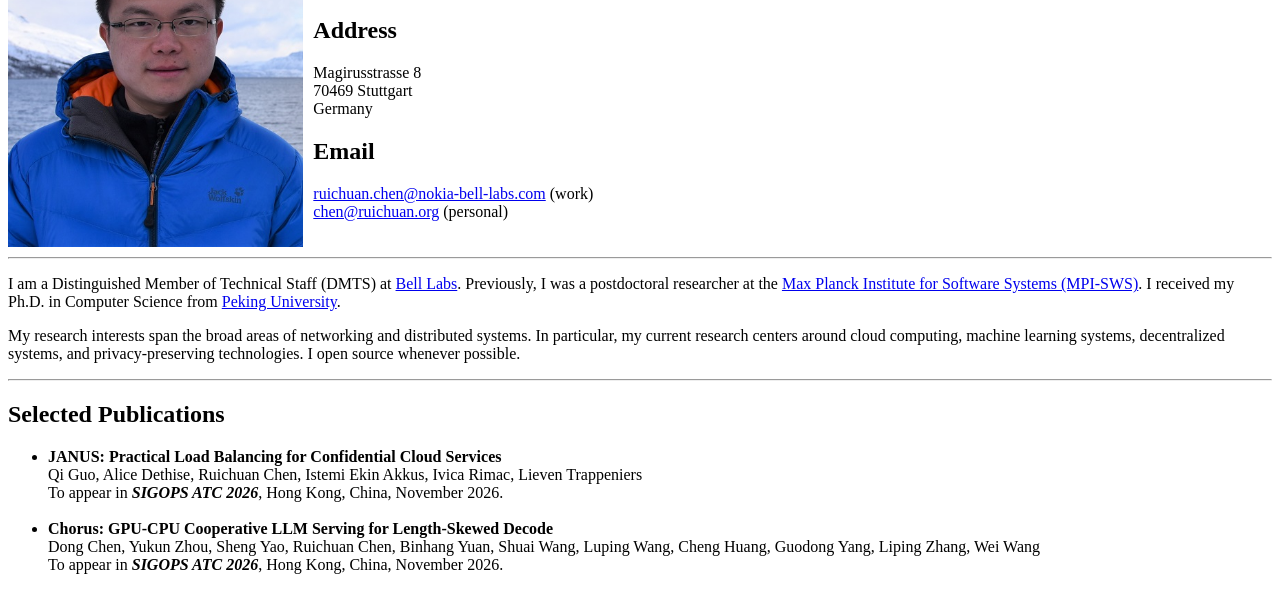
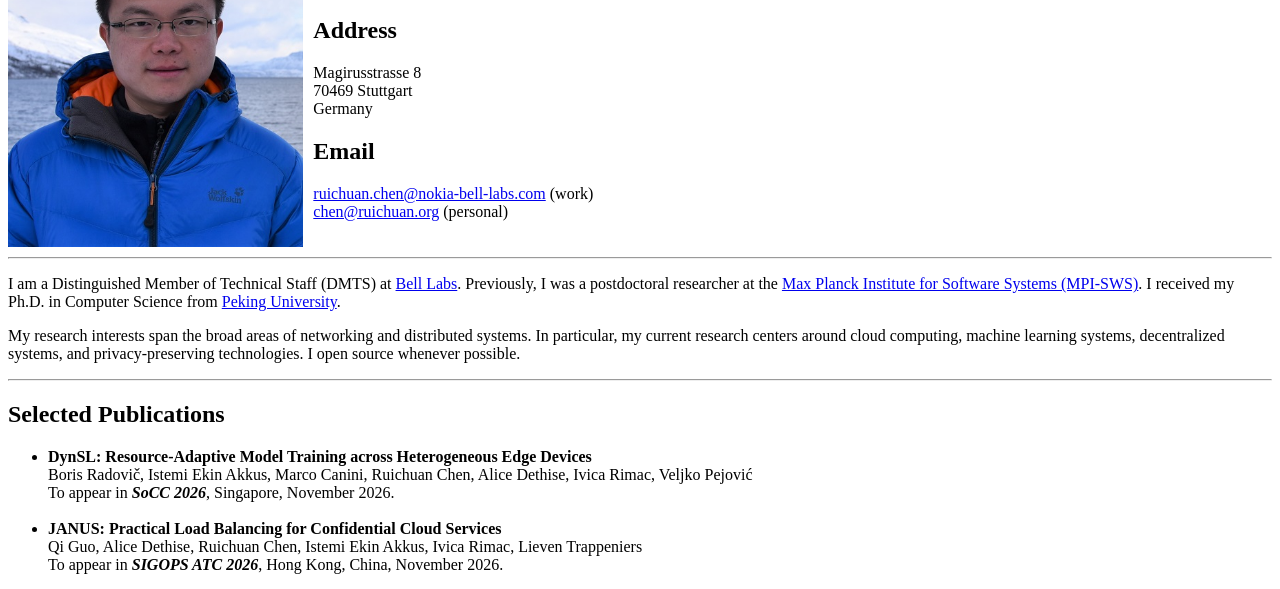
Before and after one commit to ruichuan/ruichuan.github.com, a plain HTML site: page index.html in a window 1280 px wide. Shown: the part 119-708 px from the top of the page. Drawn offline with Linux system fonts and the light colour scheme.

Commit message:
socc26 paper

```diff
--- a/index.html
+++ b/index.html
@@ -53,6 +53,11 @@
 
 	<h2>Selected Publications</h2>
 	<ul>
+		<li>
+			<b>DynSL: Resource-Adaptive Model Training across Heterogeneous Edge Devices</b><br>
+			Boris Radovič, Istemi Ekin Akkus, Marco Canini, Ruichuan Chen, Alice Dethise, Ivica Rimac, Veljko Pejović<br>
+			To appear in <b><i>SoCC 2026</i></b>, Singapore, November 2026.<br><br>
+		</li>
 		<li>
 			<b>JANUS: Practical Load Balancing for Confidential Cloud Services</b><br>
 			Qi Guo, Alice Dethise, Ruichuan Chen, Istemi Ekin Akkus, Ivica Rimac, Lieven Trappeniers<br>
```
